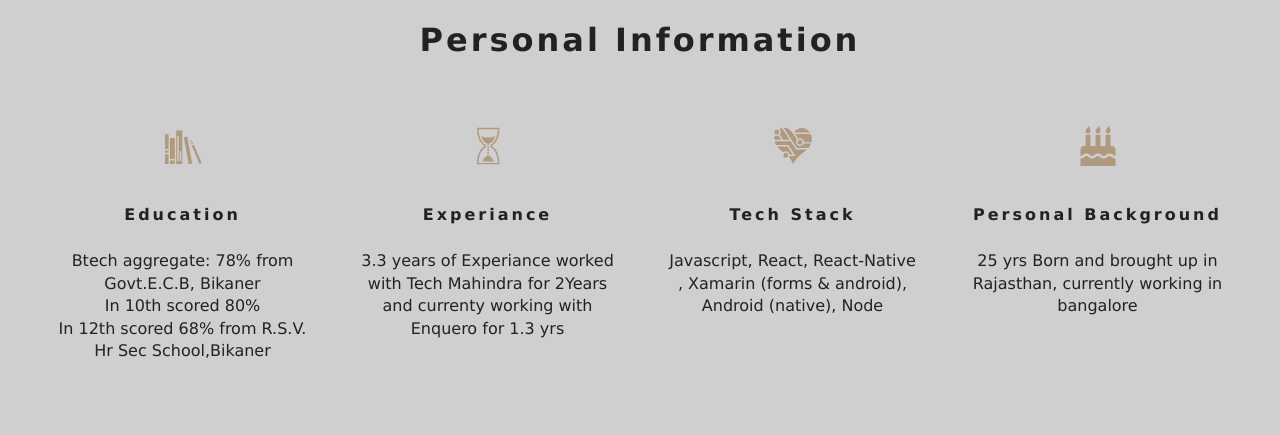
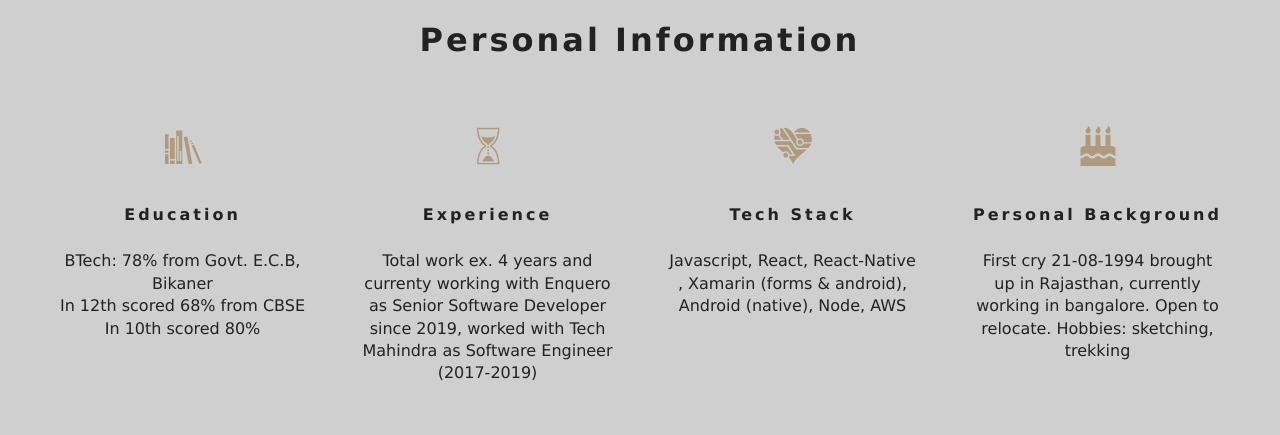
Before and after one commit to pratik1994/Portfolio, a React (Create React App) app: page / in a window 1280 px wide. Shown: the part 860-1295 px from the top of the page. Built offline with nearby package versions, Linux system fonts and the light colour scheme; no server answers.

Commit message:
Update Services.js
modified details

```diff
--- a/src/component/Services.js
+++ b/src/component/Services.js
@@ -1,50 +1,55 @@
-import React, { Component } from 'react';
-import Title from './Title';
-import {GiBookshelf, GiTechnoHeart, GiSandsOfTime} from "react-icons/gi";
+import React, { Component } from "react";
+import Title from "./Title";
+import { GiBookshelf, GiTechnoHeart, GiSandsOfTime } from "react-icons/gi";
 import { FaBirthdayCake } from "react-icons/fa";
 export default class Services extends Component {
-    state={
-        services:[
+  state = {
+    services: [
       {
-                icon:<GiBookshelf />,
-                title:"Education",
-                info:'Btech aggregate: 78% from Govt.E.C.B, Bikaner',
-                scoreSec:'In 10th scored 80%',
-                scoreSrSec:'In 12th scored 68% from R.S.V. Hr Sec School,Bikaner'
+        icon: <GiBookshelf />,
+        title: "Education",
+        info: "BTech: 78% from Govt. E.C.B, Bikaner",
+        scoreSec: "In 10th scored 80%",
+        scoreSrSec: "In 12th scored 68% from CBSE",
       },
       {
-                icon:<GiSandsOfTime />,
-                title:"Experiance",
-                info:'3.3 years of Experiance worked with Tech Mahindra for 2Years and currenty working with Enquero for 1.3 yrs'
+        icon: <GiSandsOfTime />,
+        title: "Experience",
+        info:
+          "Total work ex. 4 years and currenty working with Enquero as Senior Software Developer since 2019, worked with Tech Mahindra as Software Engineer (2017-2019)",
       },
       {
-                icon:<GiTechnoHeart/>,
-                title:"Tech Stack",
-                info:'Javascript, React, React-Native , Xamarin (forms & android), Android (native), Node'
+        icon: <GiTechnoHeart />,
+        title: "Tech Stack",
+        info:
+          "Javascript, React, React-Native , Xamarin (forms & android), Android (native), Node, AWS",
       },
       {
-                icon:<FaBirthdayCake/>,
-                title:"Personal Background",
-                info:'25 yrs Born and brought up in Rajasthan, currently working in bangalore'
-            }
-        ]
-    }
+        icon: <FaBirthdayCake />,
+        title: "Personal Background",
+        info:
+          "First cry 21-08-1994 brought up in Rajasthan, currently working in bangalore. Open to relocate. Hobbies: sketching, trekking",
+      },
+    ],
+  };
   render() {
     return (
-            <section className='services'>
-                <Title title='Personal Information' />
-                <div className='services-center'>
-                    {this.state.services.map((item,index) =>{
-                        return <article ket={index} className='service'>
+      <section className="services">
+        <Title title="Personal Information" />
+        <div className="services-center">
+          {this.state.services.map((item, index) => {
+            return (
+              <article ket={index} className="service">
                 <span>{item.icon}</span>
                 <h6>{item.title}</h6>
                 <p>{item.info}</p>
+                <p>{item.scoreSrSec}</p>
                 <p>{item.scoreSec}</p>
-                            <p>{item.scoreSrSec}</p>
               </article>
+            );
           })}
         </div>
       </section>
-        )
+    );
   }
 }
```
Lines whose indentation alone changed are shown as unchanged.
